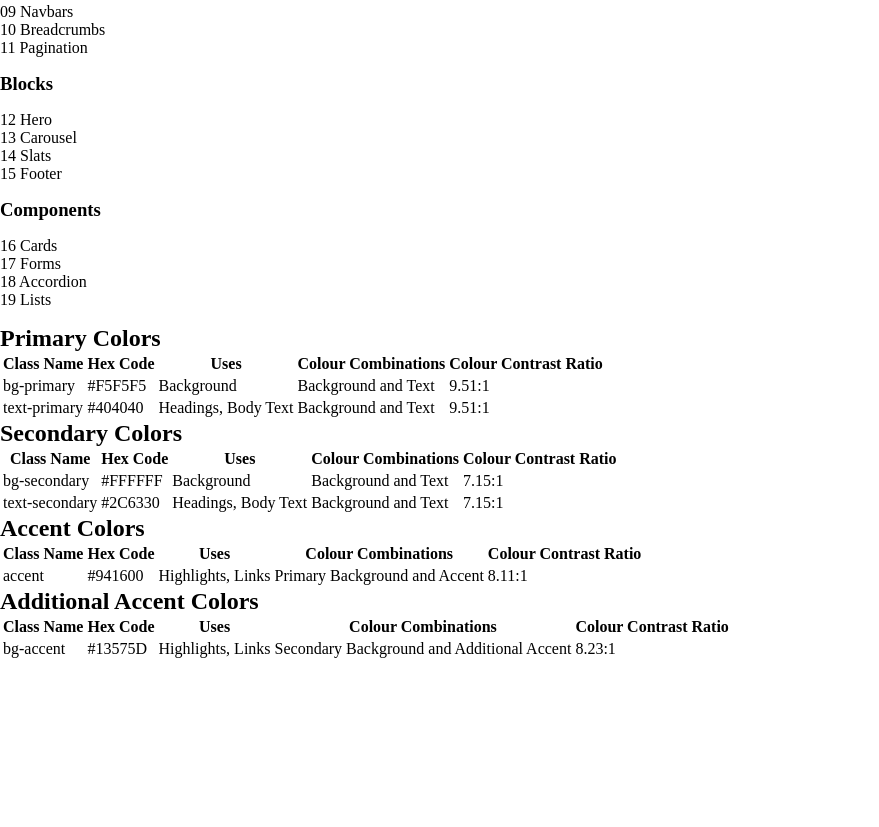
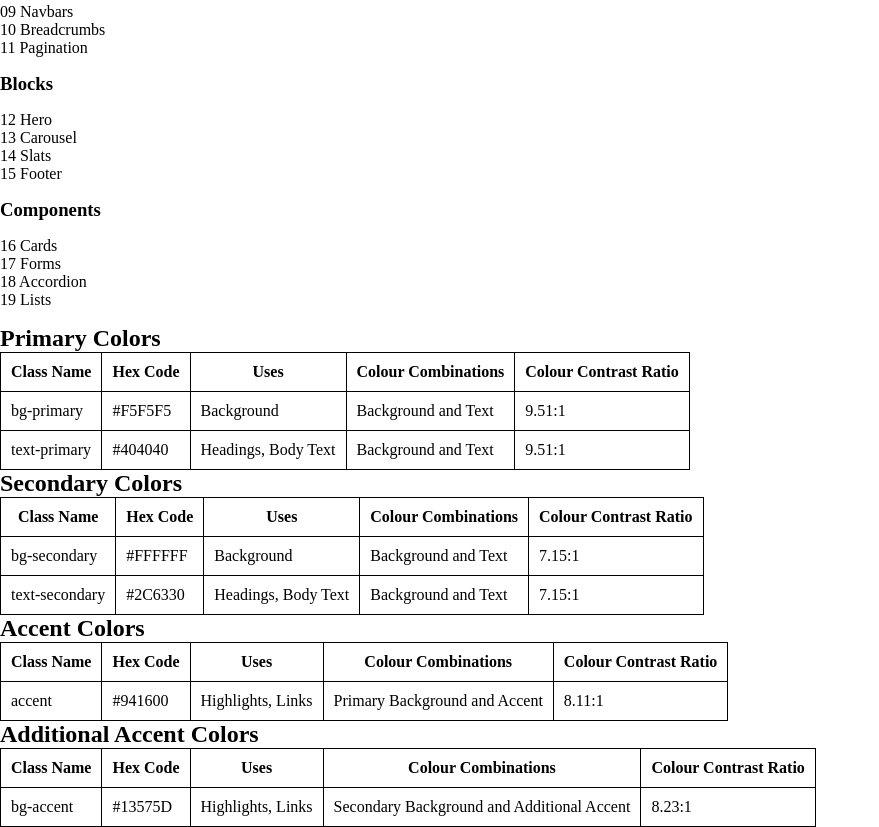
Before and after one commit to nic-dgl309-2024WI/design-system-michiwo1, a plain HTML site: page colors.html in a window 1280 px wide. Shown: the part 337-1164 px from the top of the page, without its empty margins (0-879 px from the left). Before the commit the page ends 998 px from the top, so only its background shows below. Drawn offline with Linux system fonts and the light colour scheme.

Commit message:
Add color table styling

```diff
--- a/colors.html
+++ b/colors.html
@@ -82,7 +82,7 @@
   <!-- main content area -->
   <main>
     <!-- Primary Colors -->
-    <section class="c-section__color-table">
+    <section>
       <h2>Primary Colors</h2>
       <table class="c-color-table">
         <tr>
@@ -110,9 +110,9 @@
     </section>
 
     <!-- Secondary Colors -->
-    <section class="c-section__color-table">
+    <section>
       <h2>Secondary Colors</h2>
-      <table>
+      <table class="c-color-table">
         <tr>
           <th>Class Name</th>
           <th>Hex Code</th>
@@ -138,9 +138,9 @@
     </section>
 
     <!-- Accent Colors -->
-    <section class="c-section__color-table">
+    <section>
       <h2>Accent Colors</h2>
-      <table>
+      <table class="c-color-table">
         <tr>
           <th>Class Name</th>
           <th>Hex Code</th>
@@ -159,9 +159,9 @@
     </section>
 
     <!-- Additional Accent Colors -->
-    <section class="c-section__color-table">
+    <section>
       <h2>Additional Accent Colors</h2>
-      <table>
+      <table class="c-color-table">
         <tr>
           <th>Class Name</th>
           <th>Hex Code</th>
--- a/design-system.css
+++ b/design-system.css
@@ -54,6 +54,17 @@
   display: block;
 }
 
+/* ======== Swatches - Mobile ======== */
+.c-color-table {
+  border-collapse: collapse;
+}
+
+.c-color-table td,
+th {
+  border: 1px solid #000000;
+  padding: 10px;
+}
+
 /* ======== Media Queries for Large devices (desktops, 1200px and up) ======== */
 @media only screen and (min-width: 1200px) {
 
```
